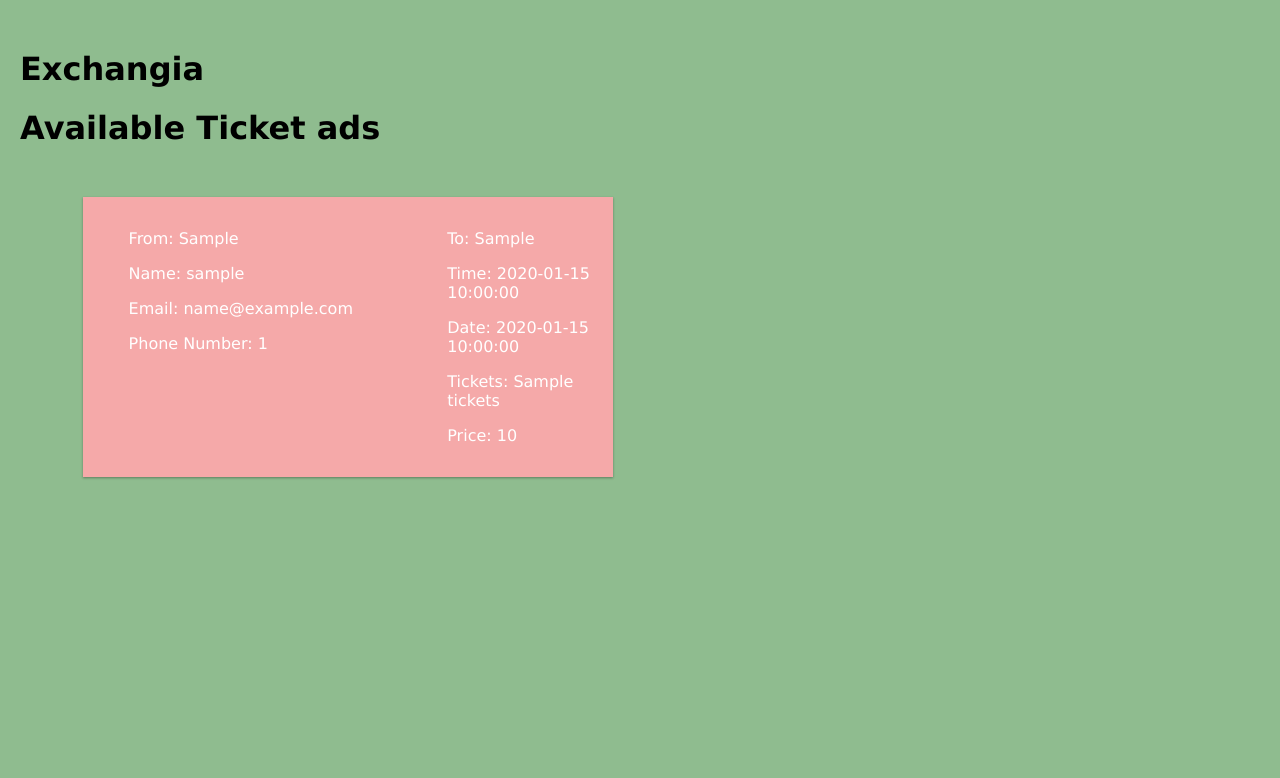
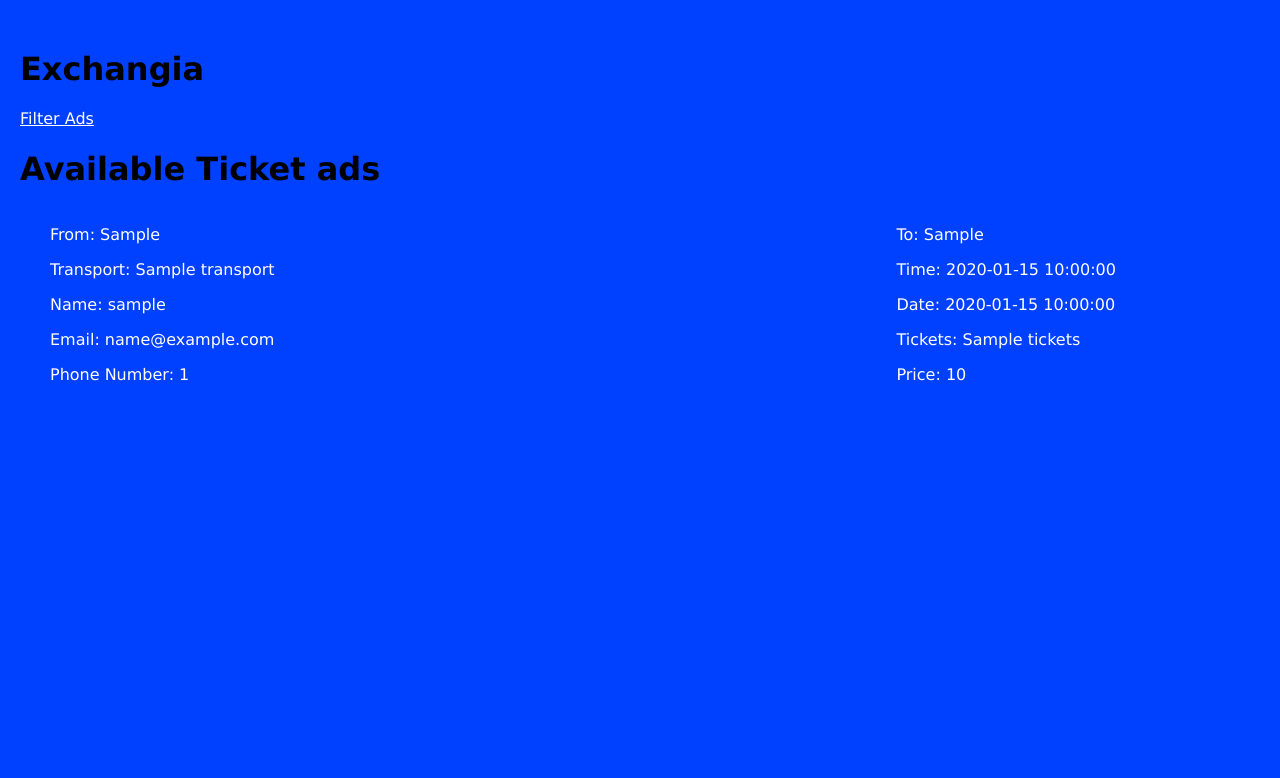
Before and after one commit to Fahim-Shihab/Exchangia, a Flask app: template templates/tbl.html in a window 1280 px wide. Shown: the top 778 px of the page. Run offline with Flask 2, Linux system fonts and the light colour scheme; the template is opened without the code that fills it: most values are stand-ins (such as "Sample title", 1, 10 or a date in 2020).

Commit message:
this is after filtering

```diff
--- a/main.py
+++ b/main.py
@@ -1,20 +1,65 @@
 import pymysql
 from app import app
-from tables import Results
+##from tables import Results
 from db_config import mysql
 from flask import flash, render_template, request, redirect
-from werkzeug import generate_password_hash, check_password_hash
 from jinja2 import Environment
+from datetime import date
+
+logged=0
+Uniname=''
 
 @app.route('/new_ad')
 def add_user_view():
     return render_template('PostAdd.html')
 
-logged=0
-Uniname=''
+@app.route('/filt')
+def filtering():
+    return render_template('FilterAd.html')
+
+@app.route('/filter',methods = ['POST', 'GET'])
+def filter():
+    try:
+        conn = mysql.connect()
+        cursor = conn.cursor(pymysql.cursors.DictCursor)
+
+        today = str(date.today())
+        print(today)
+
+        transport = request.form['inp_transport']
+        ticketFrom = request.form['inputFrom']
+        ticketTo = request.form['inputTo']
+        tickets = request.form['inputTickets']
+        price = request.form['inputPrice']
+
+        cursor.execute("SELECT * FROM ad_table WHERE TicketDate >= CURDATE() AND transport= %s AND TicketFrom = %s AND TicketTo = %s AND TicketPrice <= %s ORDER BY TicketDate ASC, Tickets DESC, TicketPrice ASC",(transport,ticketFrom,ticketTo,int(price)))
+        rows = cursor.fetchall()
+        print(rows)
+        x = len(rows)
+        print("row count ",x)
+        li = range(0,x)
+        li = [*li]
+        # li.reverse()
+
+        #table = Results(rows)
+
+        # table.border = True
+        return render_template('tbl.html', rows=rows,li=li, logged=logged)
+        # return render_template('tb.html',name=name,email=email,PhN=PhN,tickets=tickets)
+    except Exception as e:
+        print(e)
+    finally:
+        cursor.close()
+        conn.close()
+
+@app.route('/log_out',methods = ['POST', 'GET'])
+def log_out():
+    global logged
+    logged=0
+    return redirect('/')
 
 @app.route('/add', methods=['POST'])
-def add_user():
+def add_post():
     try:
         """name = request.form['inputName']
         email = request.form['inputEmail']
@@ -27,11 +72,13 @@
         cursor.execute("SELECT email, phone FROM userinfo WHERE name=%s", Uniname)
 
         myresult = cursor.fetchone()
-        print("User's email:",myresult["email"],"Phone number:",myresult["phone"])
+
+        create="CREATE TABLE if not exists `roytuts`.`ad_table` ( `user_id` BIGINT UNIQUE AUTO_INCREMENT, `transport` TEXT (15), `user_Name` TEXT (30), `user_Email` TEXT(30), `user_PhoneNumber` TEXT (15), `TicketFrom` TEXT (20), `TicketTo` TEXT (20), `TicketTime` TEXT (20), `TicketDate` TEXT (20), `Tickets` TEXT (5), `TicketPrice` TEXT (8), PRIMARY KEY (`user_id`))"
+        cursor.execute(create)
 
         email = myresult["email"]
         phoneNumber = myresult["phone"]
-
+        transport = request.form['inp_transport']
         ticketFrom = request.form['inputFrom']
         ticketTo = request.form['inputTo']
         ticketTime = request.form['inputTime']
@@ -40,9 +87,9 @@
         price = request.form['inputPrice']
 
         # validate the received values
-        if name and email and phoneNumber and ticketFrom and ticketTo and ticketTime and ticketDate and tickets and price and request.method == 'POST':
-            sql = "INSERT INTO ad_table(user_Name, user_Email, user_PhoneNumber, TicketFrom, TicketTo, TicketTime, TicketDate, Tickets, TicketPrice) VALUES(%s, %s, %s, %s, %s, %s, %s, %s, %s)"
-            data = (name, email, phoneNumber, ticketFrom, ticketTo, ticketTime, ticketDate, tickets, price,)
+        if name and email and phoneNumber and transport and ticketFrom and ticketTo and ticketTime and ticketDate and tickets and price and request.method == 'POST':
+            sql = "INSERT INTO ad_table(transport, user_Name, user_Email, user_PhoneNumber, TicketFrom, TicketTo, TicketTime, TicketDate, Tickets, TicketPrice) VALUES(%s, %s, %s, %s, %s, %s, %s, %s, %s, %s)"
+            data = (transport, name, email, phoneNumber, ticketFrom, ticketTo, ticketTime, ticketDate, tickets, price,)
 
             cursor.execute(sql, data)
             conn.commit()
@@ -61,13 +108,10 @@
     try:
         conn = mysql.connect()
         cursor = conn.cursor(pymysql.cursors.DictCursor)
-        """create="CREATE TABLE if not exists `roytuts`.`ad_table` ( `user_id` BIGINT UNIQUE AUTO_INCREMENT,
-        `user_Name` TEXT (30), `user_Email` TEXT(30), `user_PhoneNumber` TEXT (15), `TicketFrom` TEXT (20),
-        `TicketTo` TEXT (20), `TicketTime` TEXT (20), `TicketDate` TEXT (20), `Tickets` TEXT (5), `TicketPrice` TEXT (8),
-         PRIMARY KEY (`user_id`))"
-        cursor.execute(create)"""
 
-        cursor.execute("SELECT * FROM ad_table ORDER BY TicketDate ASC")
+        today = str(date.today())
+        print(today)
+        cursor.execute("SELECT * FROM ad_table WHERE TicketDate >= CURDATE() ORDER BY TicketDate ASC")
         rows = cursor.fetchall()
         x = len(rows)
         li = range(0,x)
@@ -89,7 +133,7 @@
             PhN.append(row["user_PhoneNumber"])
             tickets.append(row["Tickets"])"""
 
-        table = Results(rows)
+        # table = Results(rows)
 
         # table.border = True
         return render_template('tbl.html', rows=rows,li=li, logged=logged)
--- a/static/article.css
+++ b/static/article.css
@@ -31,7 +31,7 @@
 			text-decoration: none;
                         width:90%;
 			padding: 1rem;
-			color:#0101DF;
+			color: #0B2161;
 			box-shadow: 0 1px 3px rgba(0,0,0, .12), 0 1px 2px rgba(0,0,0, .24);
 			display: inline-block;
 
--- a/static/style.css
+++ b/static/style.css
@@ -1,21 +1,4 @@
 body            { font-family: "Lucida Sans Unicode", "Lucida Grande", sans-serif;
                   margin-top: 50px;
                   margin-left: 20px;
-                  background-color: DarkSeaGreen }
-
-th {
-  padding: 20px;
-  text-align: center;
-  background-color: DodgerBlue;
-  color: white;
-}
-
-td{
-  padding: 20px;
-  text-align: center;
-}
-
-tr:nth-child(odd)		{ background-color:#eee; }
-tr:nth-child(even)	{ background-color:#fff; }
-
-tr:hover            { background-color: #ffff99;}
+                  background-color: #0040ff }
--- a/tables.py
+++ b/tables.py
@@ -1,4 +1,4 @@
-from flask_table import Table, Col, LinkCol
+""" from flask_table import Table, Col, LinkCol
 
 class Results(Table):
     user_id = Col('Id', show=False)
@@ -12,4 +12,4 @@
     Tickets = Col('Tickets')
     TicketPrice = Col('Price')
     edit = LinkCol('Edit', 'edit_view', url_kwargs=dict(id='user_id'))
-    delete = LinkCol('Delete', 'delete_user', url_kwargs=dict(id='user_id'))
+    delete = LinkCol('Delete', 'delete_user', url_kwargs=dict(id='user_id'))"""
--- a/templates/Home.html
+++ b/templates/Home.html
@@ -38,6 +38,9 @@
        From: {{rows[d]["TicketFrom"]}}
        </p>
        <p style="color: white">
+       Transport: {{rows[d]["transport"]}}
+       </p>
+       <p style="color: white">
        Name: {{rows[d]["user_Name"]}}
        </p>
        <p style="color: white">
--- a/templates/PostAdd.html
+++ b/templates/PostAdd.html
@@ -6,6 +6,12 @@
 <title>Exchangia</title>
 <div class="form-style-2-heading">Post new ad</div>
 <form method="post" action="/add">
+
+    <label for="inp_transport"><span>Transport </span><select class="select-field" name="inp_transport">
+<option value="Bus">Bus</option>
+<option value="Train">Train</option>
+<option value="Airplane">Airplane</option>
+</select></label>
 
     <label for="inputFrom"><span>From </span><select name="inputFrom" class="select-field">
 <option value="Dhaka">Dhaka</option>
--- a/templates/tbl.html
+++ b/templates/tbl.html
@@ -1,29 +1,32 @@
 <doctype html>
 <title>Exchangia</title>
 <head>
-<link rel=stylesheet type=text/css href="../static/style.css">
-<link rel=stylesheet type=text/css href="../static/article.css">
-<p style="color: white; margin-left: 200px">
+<link href="../static/style.css" rel="stylesheet" type="text/css">
+<link href="../static/article2.css?1422585377" rel="stylesheet" type="text/css">
+<p style="color: white; margin-left: 800px">
        <h1>Exchangia</h1>
        </p>
 </head>
 <body>
 {% if logged==1 %}
-<p><a href="{{ url_for('.add_user_view') }}"> Post new ticket add </a></p>
+<p><a href="{{ url_for('.add_user_view') }}" style="color:#ffffff;"> Post new ticket ad </a></p>
+<p><a href="{{ url_for('.log_out') }}" style="color:#ffffff;"> Log out </a></p>
 {% elif logged==0 %}
 <div class="text-center w-full">
-						<a class="txt1" href="http://127.0.0.1:5000/loginpage">
+						<a class="txt1" href="http://127.0.0.1:5000/loginpage" style="color:#ffffff;">
 							Log In
 							<i class="fa fa-long-arrow-right"></i>
 						</a>
 					</div>
 <div class="text-center w-full">
-						<a class="txt1" href="http://127.0.0.1:5000/signuppage">
+						<a class="txt1" href="http://127.0.0.1:5000/signuppage" style="color:#ffffff;">
 							Sign Up
 							<i class="fa fa-long-arrow-right"></i>
 						</a>
 					</div>
 {% endif %}
+<p><a href="{{ url_for('.filtering') }}" style="color:#ffffff;"> Filter Ads </a></p>
+
 <div class=page>
   <h1>Available Ticket ads</h1>
 
@@ -35,12 +38,15 @@
 
 	{% for d in li %}
 
-    <a title="Post" style="background-color: #F5A9A9">
+    <a style="background-color: #3399ff" title="Post">
 <article>
 <div>
        <div style="float: left; margin-left:30px; width:50%" >
        <p style="color: white">
        From: {{rows[d]["TicketFrom"]}}
+       </p>
+       <p style="color: white">
+       Transport: {{rows[d]["transport"]}}
        </p>
        <p style="color: white">
        Name: {{rows[d]["user_Name"]}}
```
Also changed, not shown: templates/PostAdd (copy).html (deleted, +0 -46 lines), templates/article.html (deleted, +0 -37 lines), templates/tb.html (deleted, +0 -38 lines).
